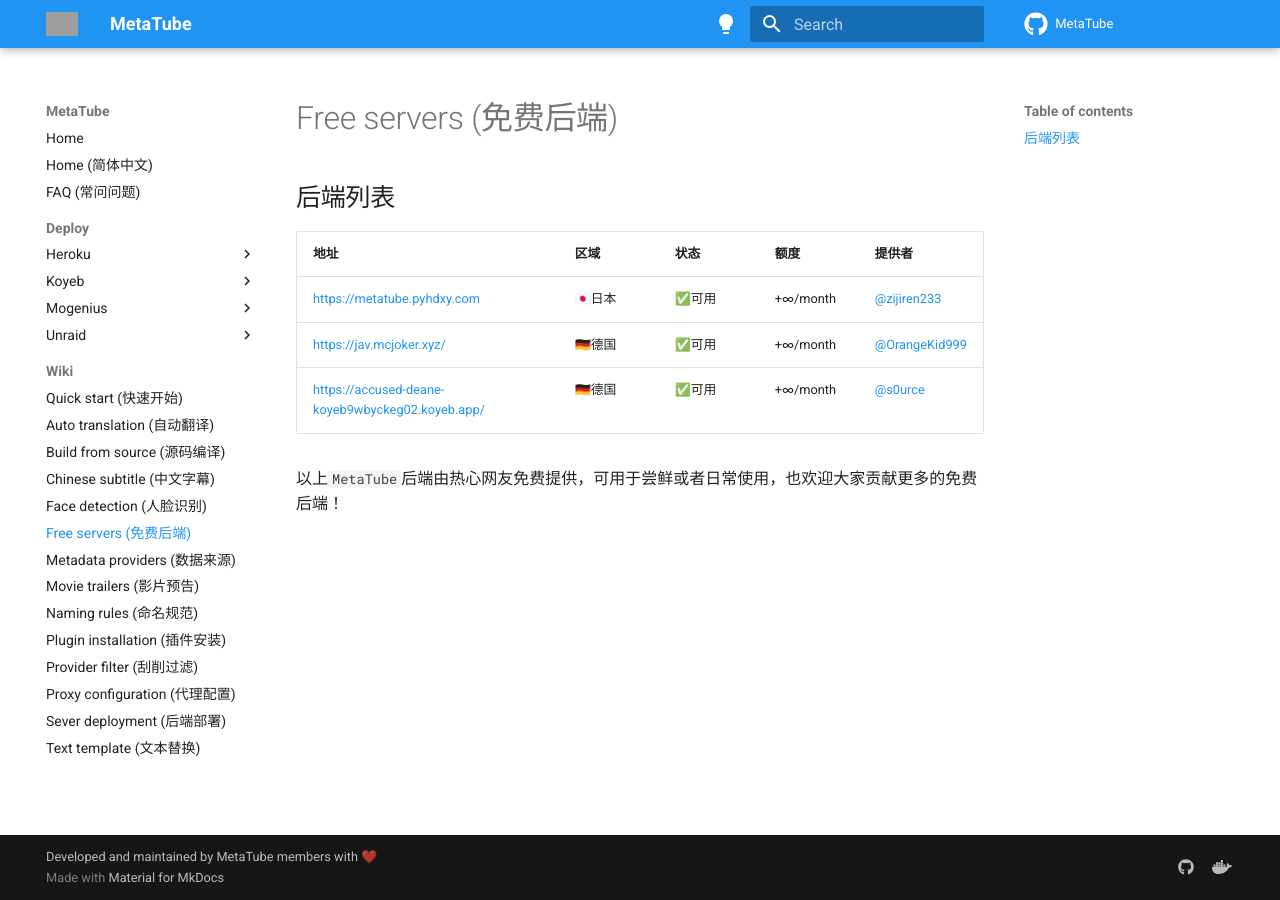
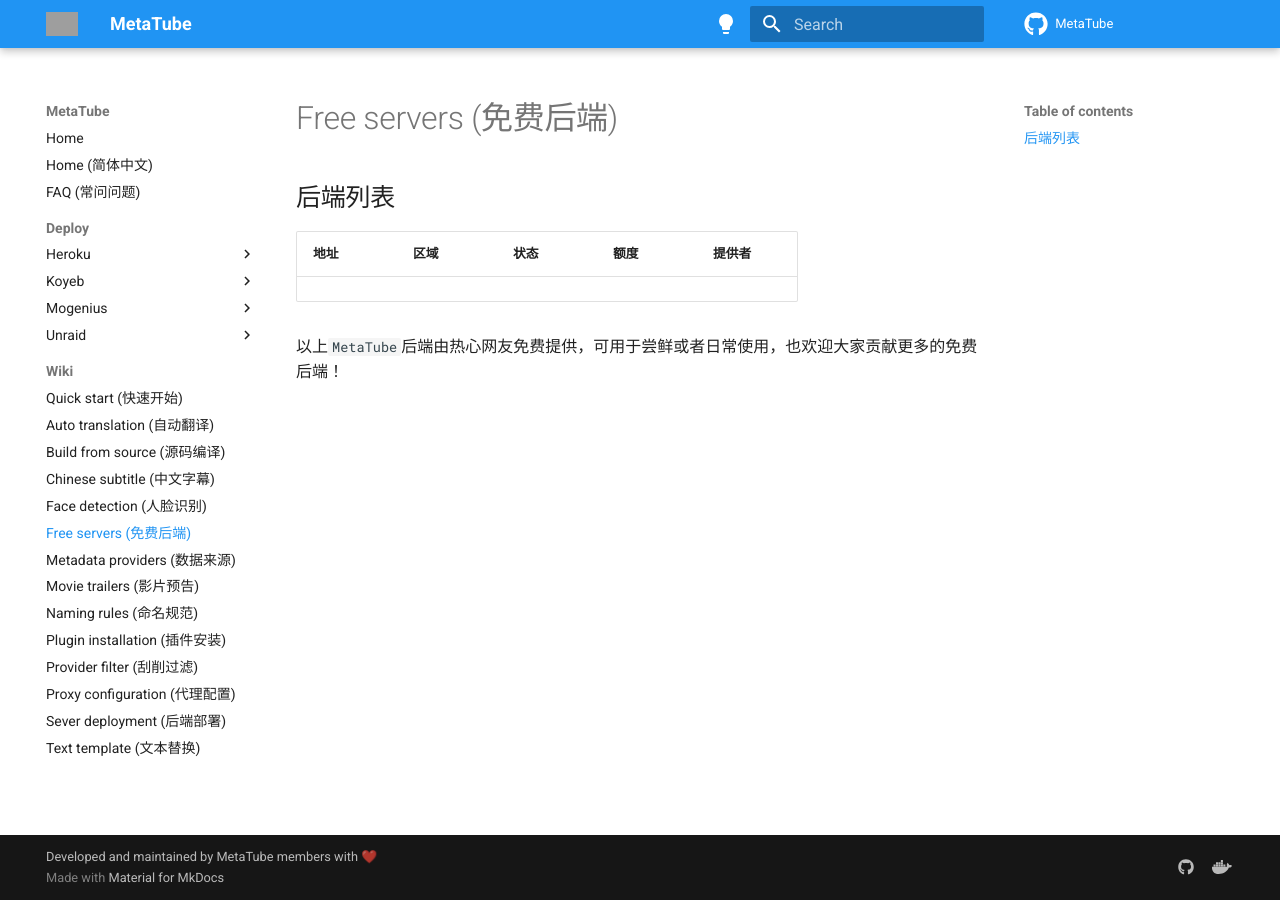
Before and after one commit to metatube-community/metatube-community.github.io, an MkDocs documentation site: the page built from docs/wiki/free-servers.md, in a window 1280 px wide. Built offline with MkDocs 1.6.1 and Material for MkDocs 9.7.7, drawn with Linux system fonts in a browser that asks for light colours; grey boxes are pictures that could not be loaded.

Commit message:
Update free-servers.md

```diff
--- a/docs/wiki/free-servers.md
+++ b/docs/wiki/free-servers.md
@@ -4,8 +4,5 @@
 
 | 地址 | 区域 | 状态 | 额度 | 提供者 |
 |-----|-----|------|-----|-------|
-| [https://metatube.pyhdxy.com](https://metatube.pyhdxy.com) | 🇯🇵日本 | ✅可用 | +∞/month | [@zijiren233](https://github.com/zijiren233) |
-| [https://jav.mcjoker.xyz/](https://jav.mcjoker.xyz/) | 🇩🇪德国 | ✅可用 | +∞/month | [@OrangeKid999](https://t.me/OrangeKid999) |
-| [https://accused-deane-koyeb9wbyckeg02.koyeb.app/](https://accused-deane-koyeb9wbyckeg02.koyeb.app/) | 🇩🇪德国 | ✅可用 | +∞/month | [@s0urce](https://t.me/s0urce1911) |
 
 以上`MetaTube`后端由热心网友免费提供，可用于尝鲜或者日常使用，也欢迎大家贡献更多的免费后端！
```
